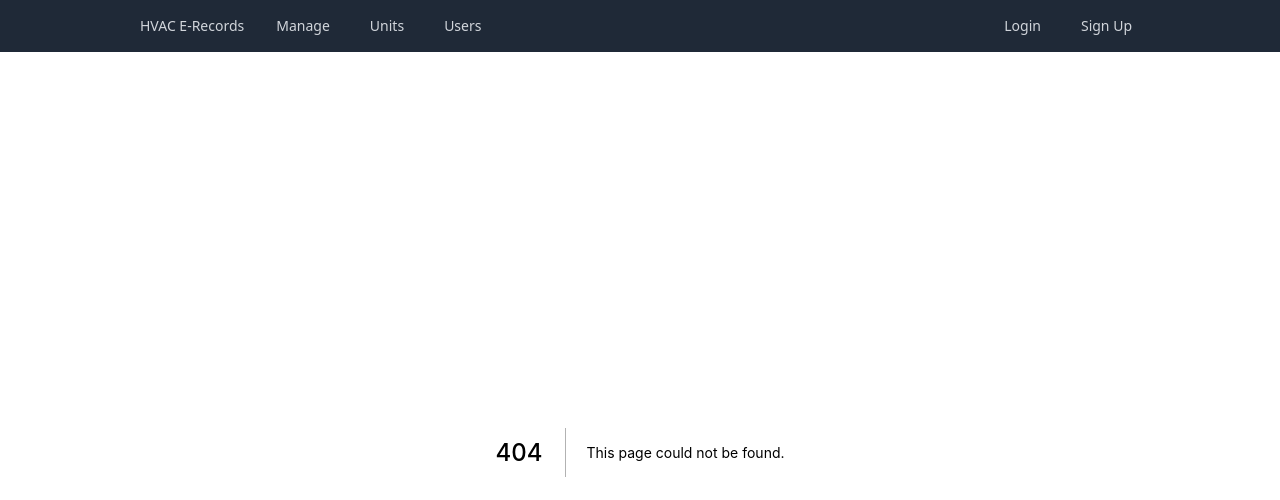
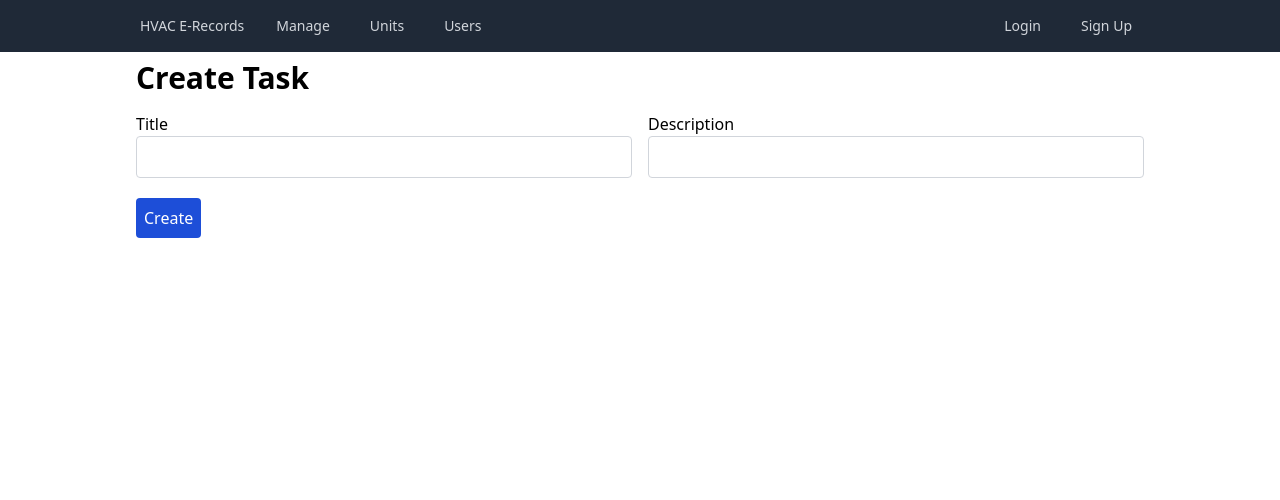
Before and after one commit to kevintdao/hvac-erecords, a Next.js app in the folder client/: page /tasks/create in a window 1280 px wide. Before the commit this address had no page. Shown: the top 500 px of the page. Built offline with nearby package versions, Linux system fonts and the light colour scheme.

Commit message:
Add initial task create page with title and description

```diff
--- /dev/null
+++ b/client/components/tasks/TaskForm.jsx
@@ -0,0 +1,66 @@
+import React from 'react'
+import { useForm } from 'react-hook-form';
+
+export default function TaskForm ({ type, data, onSubmit }) {
+  const { register, handleSubmit, formState: { errors } } = useForm({
+    defaultValues: data
+  })
+
+  const styles = {
+    inputContainer: 'flex flex-col',
+    input: 'p-2 border rounded',
+    inputs2Cols: 'grid md:grid-cols-2 gap-4 grid-cols-1',
+    helpText: 'text-sm text-red-700 mt-1',
+    button: 'p-2 bg-blue-700 rounded text-white text-center hover:bg-blue-800',
+  }
+
+  return (
+    <>
+      <form action='' method='post' onSubmit={handleSubmit(onSubmit)} className='space-y-4 mt-2'>
+        <div className={styles.inputs2Cols}>
+          {/* Title */}
+          <div className={styles.inputContainer}>
+            <label htmlFor='title'>Title</label>
+            <input
+              type='text'
+              id='title'
+              name='title'
+              className={`${styles.input} ${errors.title ? 'border-red-400' : 'border-gray-300'}`}
+              {...register('title', {
+                required: {
+                  value: true,
+                  message: 'Enter a title'
+                }
+              })}
+            />
+            <span className='text-sm text-red-700 mt-1' id='title-help'>{errors.title?.message}</span>
+          </div>
+
+          {/* Description */}
+          <div className={styles.inputContainer}>
+            <label htmlFor='description'>Description</label>
+            <input
+              type='text'
+              id='description'
+              name='description'
+              className={`${styles.input} ${errors.description ? 'border-red-400' : 'border-gray-300'}`}
+              {...register('description', {
+                required: {
+                  value: true,
+                  message: 'Enter a description'
+                }
+              })}
+            />
+            <span className='text-sm text-red-700 mt-1' id='description-help'>{errors.description?.message}</span>
+          </div>
+
+          {/* Render fields from JSON file */}
+        </div>
+
+        <div>
+          <button className={styles.button} id='create-button'>{type}</button>
+        </div>
+      </form>
+    </>
+  )
+}
--- /dev/null
+++ b/client/pages/tasks/create.js
@@ -0,0 +1,29 @@
+import React, { useState } from 'react'
+import Header from '../../components/Header'
+import TaskForm from '../../components/tasks/TaskForm'
+import Alert from '../../components/Alert'
+
+export default function Create () {
+  const [id, setId] = useState(null)
+  const [error, setError] = useState()
+
+  const styles = {
+
+  }
+
+  const onSubmit = async () => {
+
+  }
+
+  return (
+    <div className='space-y-4 mt-2'>
+      <Header title="Create Task" />
+
+      <h2 className='font-bold text-3xl'>Create Task</h2>
+
+      {error && <Alert title='Error' text={error} type='error' />}
+
+      <TaskForm type='Create' onSubmit={onSubmit} />
+    </div>
+  )
+}
--- /dev/null
+++ b/client/pages/tasks/index.js
@@ -0,0 +1,7 @@
+import React from 'react'
+
+export default function Index () {
+  return (
+    <div>Tasks Index Page (View all tasks for that user)</div>
+  )
+}
```
